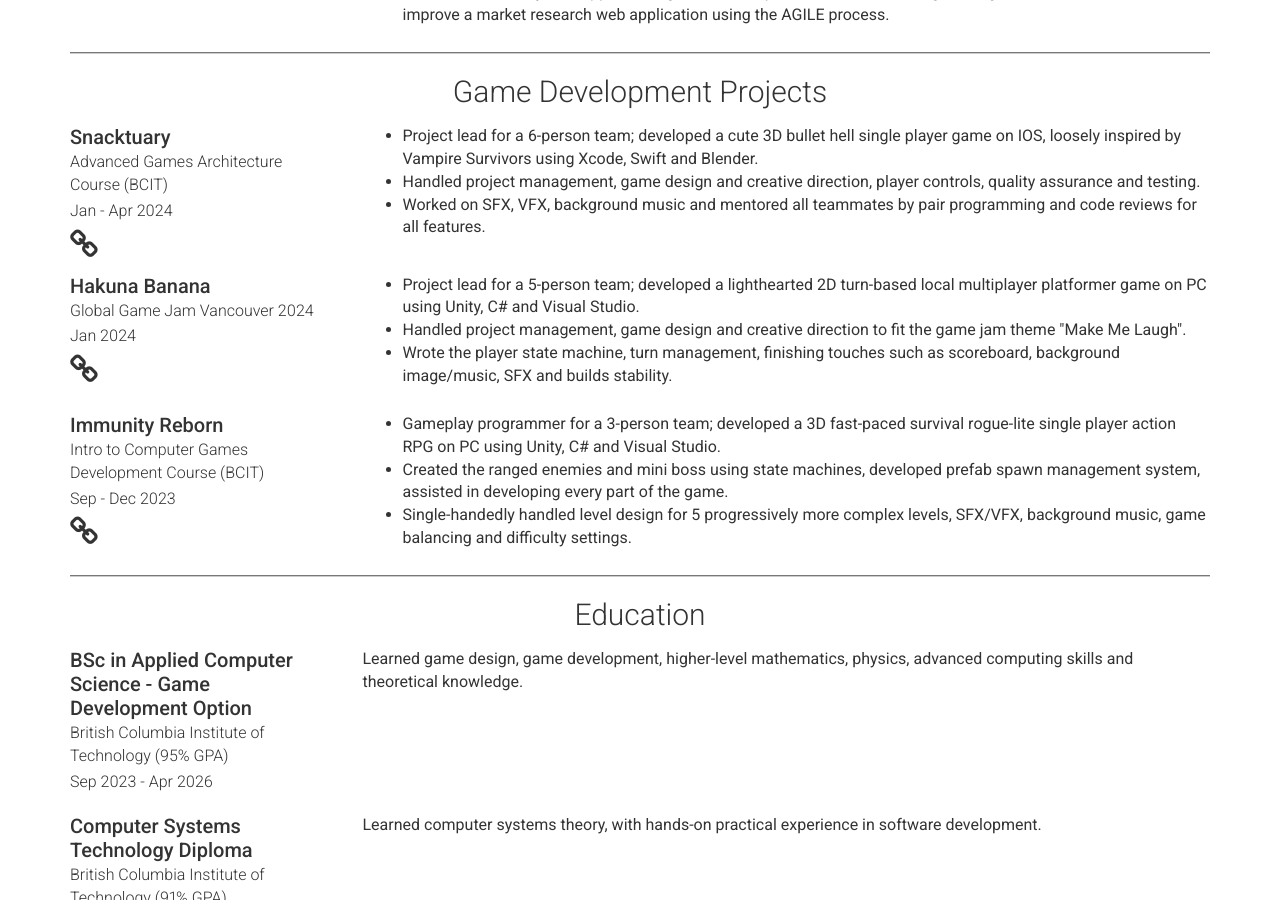
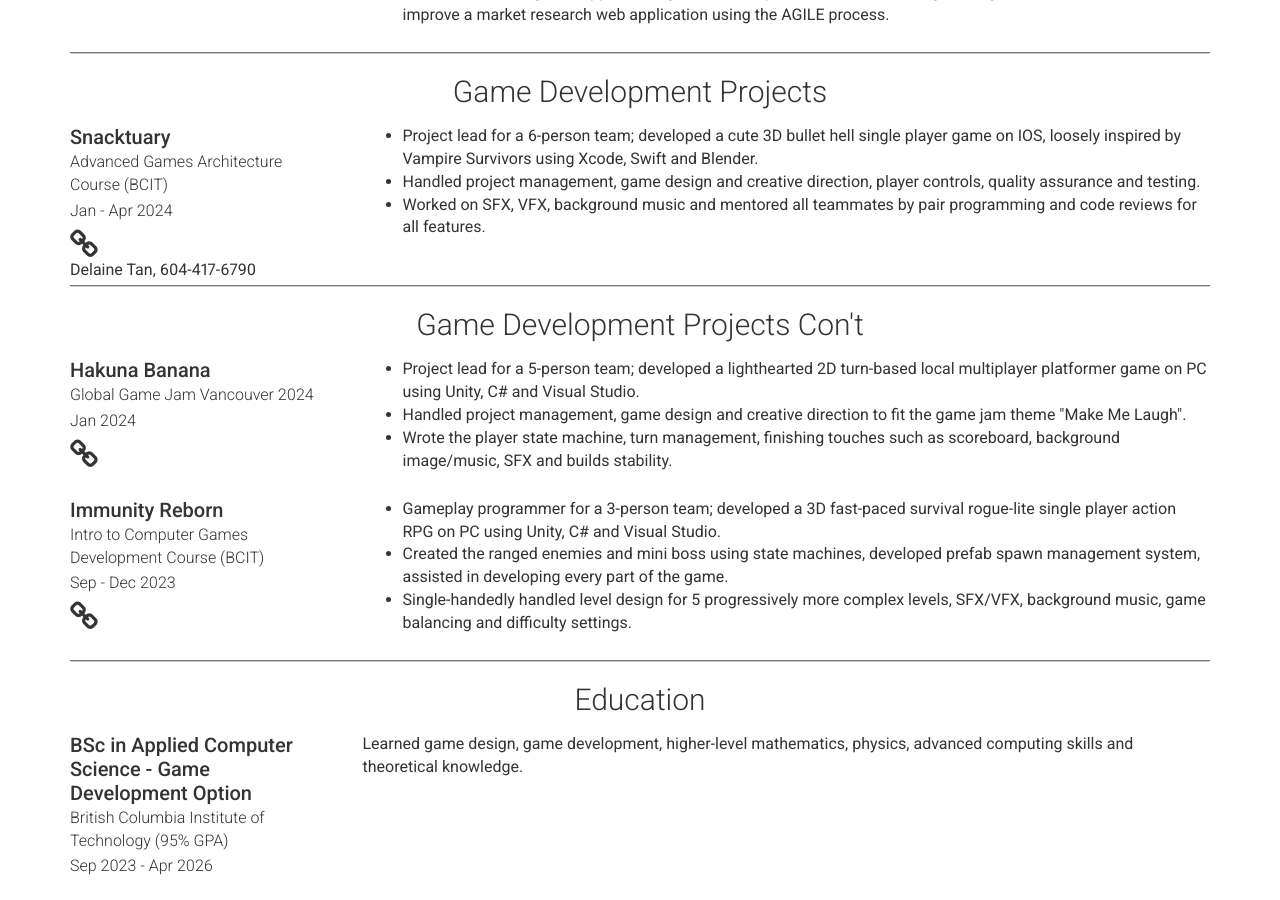
Before and after one commit to DelaineWTan/delainewtan.github.io, a Jekyll site: the page built from index.md, in a window 1280 px wide and 900 px high, scrolled down 682 px. Built offline with Jekyll 4.4.1, drawn with Linux system fonts in a browser that asks for light colours.

Commit message:
Adjust class.

```diff
--- a/_includes/projects.html
+++ b/_includes/projects.html
@@ -4,8 +4,8 @@
     {% include {{ project.layout | default: 'left' | append: ".html" }} item=project %}
     {% if forloop.first %}
         <!-- Add your header here -->
-    <p class="print-only">Delaine Tan, 604-417-6790</p>
-    <h3 class="print-only">{{ site.projects_title | default: "Game Development Projects Con't'" }}</h3>
+    <p>Delaine Tan, 604-417-6790</p>
+    <h3>{{ site.projects_title | default: "Game Development Projects Con't" }}</h3>
         {% endif %}
   {% endfor %}
 </div>
```
